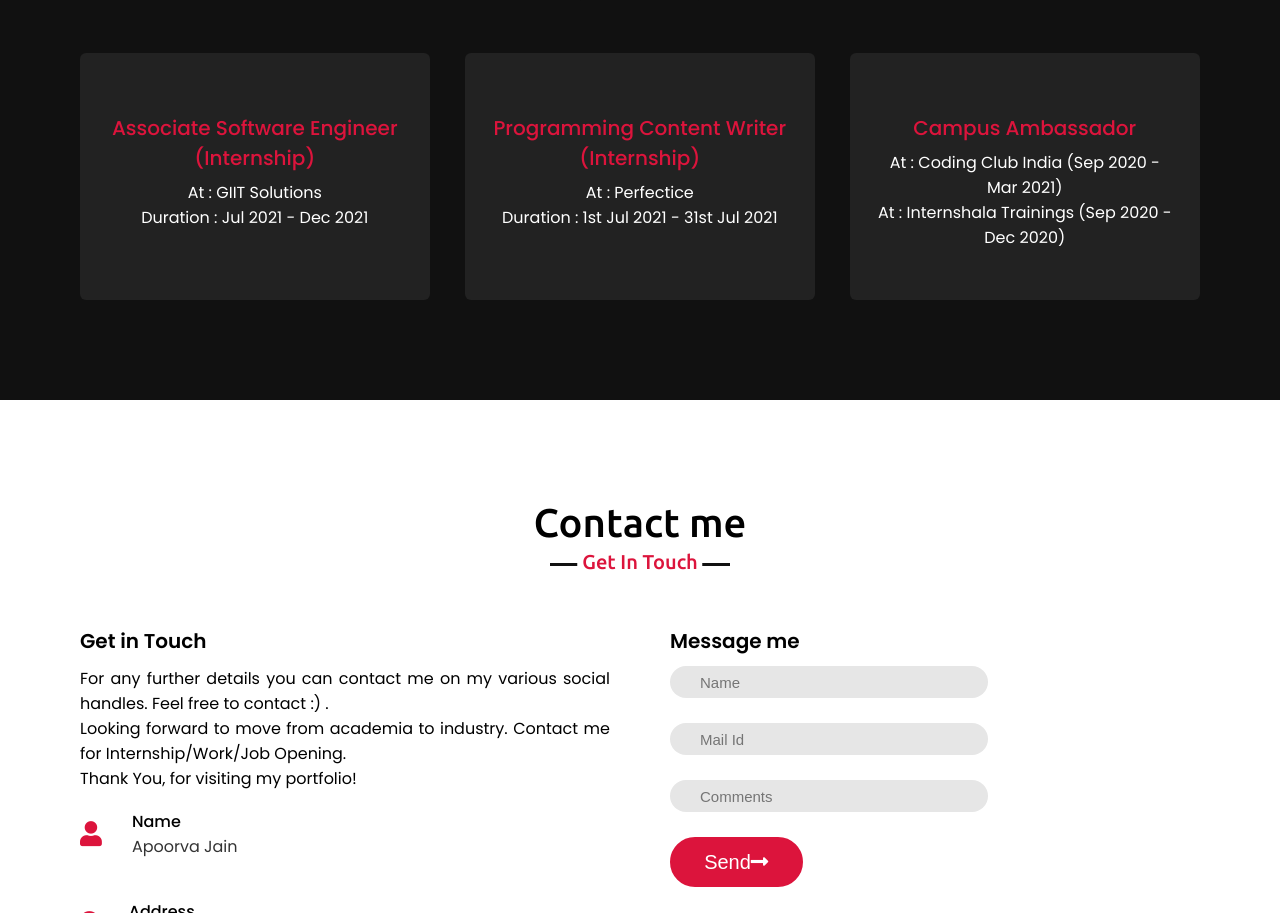
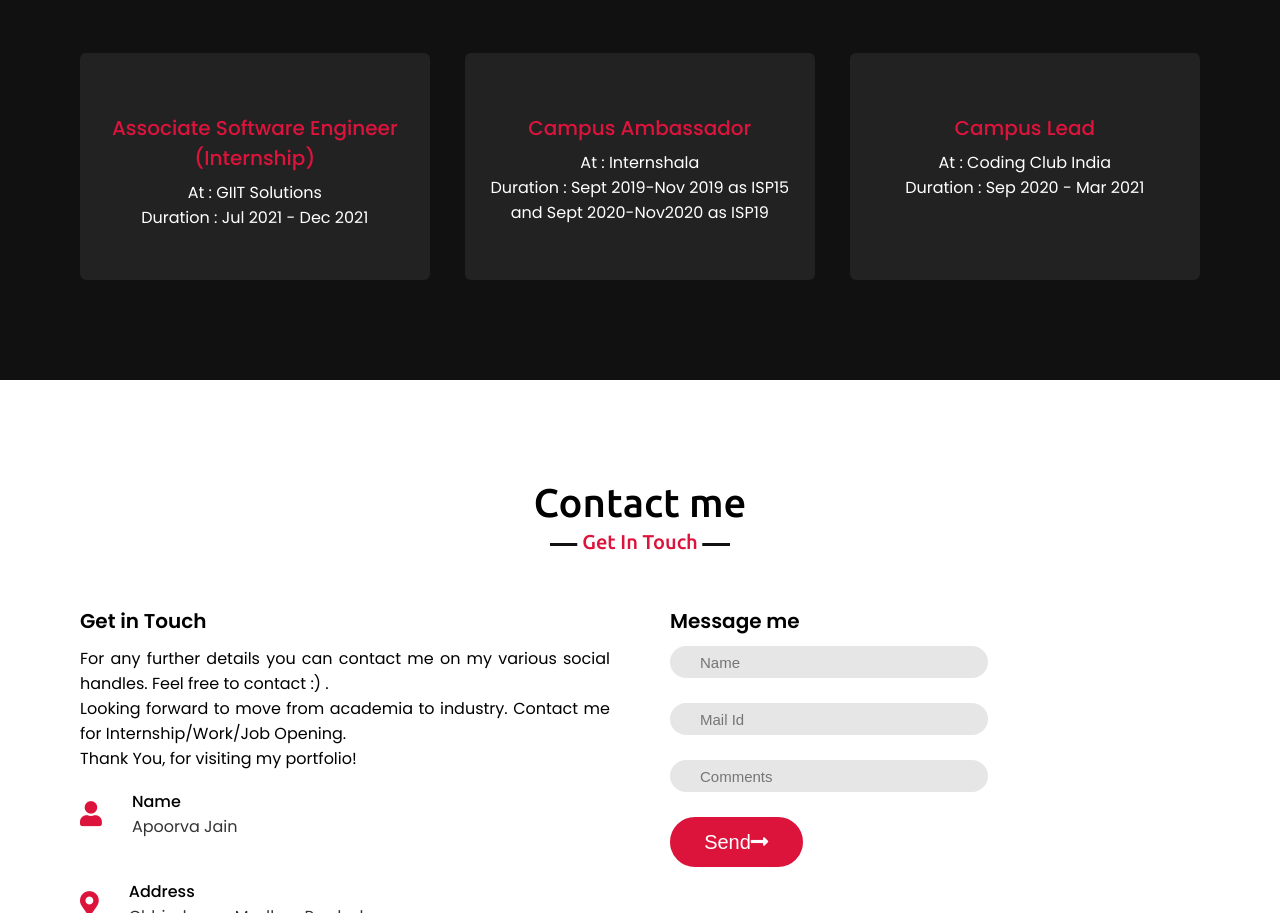
Before and after one commit to apoorvajain1506/apoorvajain1506.github.io, a plain HTML site: page index.html in a window 1280 px wide. Shown: the part 3723-4636 px from the top of the page. Drawn offline with nearby package versions, Linux system fonts and the light colour scheme.

Commit message:
Update index.html

```diff
--- a/index.html
+++ b/index.html
@@ -216,14 +216,14 @@
                 </div>
 								<div class="card" data-aos="flip-left" data-aos-duration="1500">
                     <div class="box">
-                       <div class="text">Programming Content Writer (Internship)</div>
-                       <p>At : Perfectice <br>Duration : 1st Jul 2021 - 31st Jul 2021</p>
+                       <div class="text">Campus Ambassador</div>
+                       <p>At : Internshala <br>Duration : Sept 2019-Nov 2019 as ISP15 and Sept 2020-Nov2020 as ISP19</p>
                     </div>
                 </div>
                 <div class="card" data-aos="flip-left" data-aos-duration="1500">
                     <div class="box">
-                        <div class="text">Campus Ambassador</div>
-                        <p>At : Coding Club India (Sep 2020 - Mar 2021) <br> At : Internshala Trainings (Sep 2020 - Dec 2020)</p>
+                        <div class="text">Campus Lead</div>
+                        <p>At : Coding Club India <br>Duration : Sep 2020 - Mar 2021 </p>
                     </div>
                 </div>
             </div>
```
